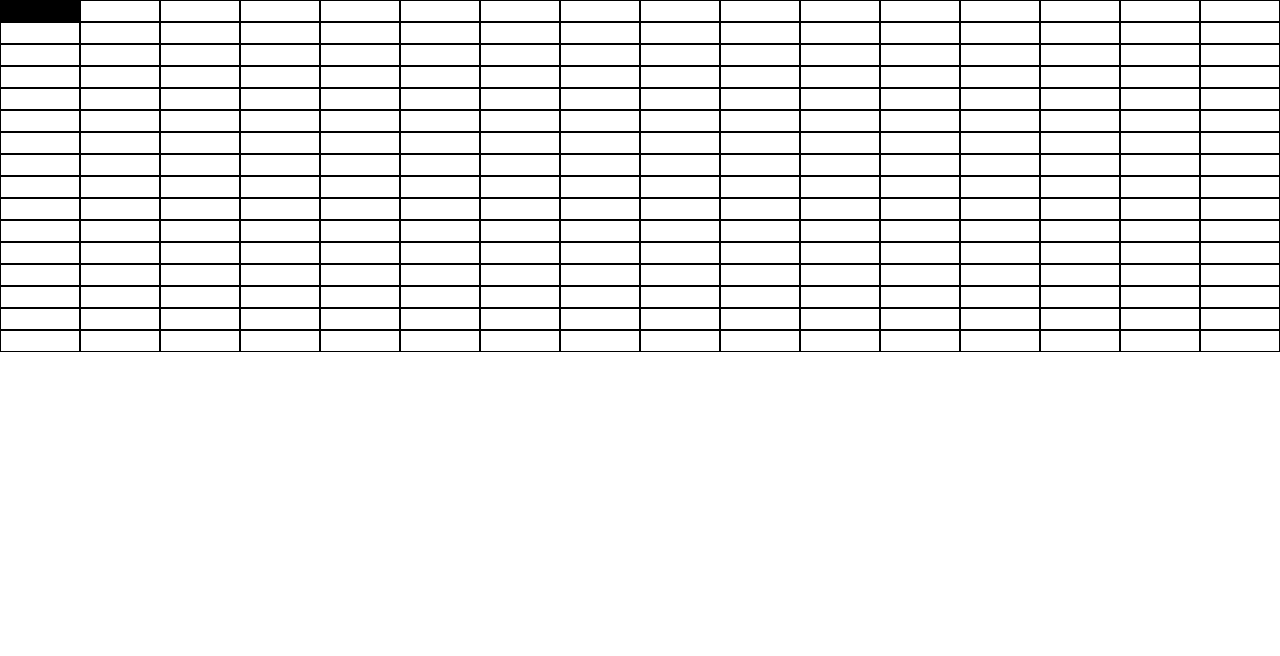
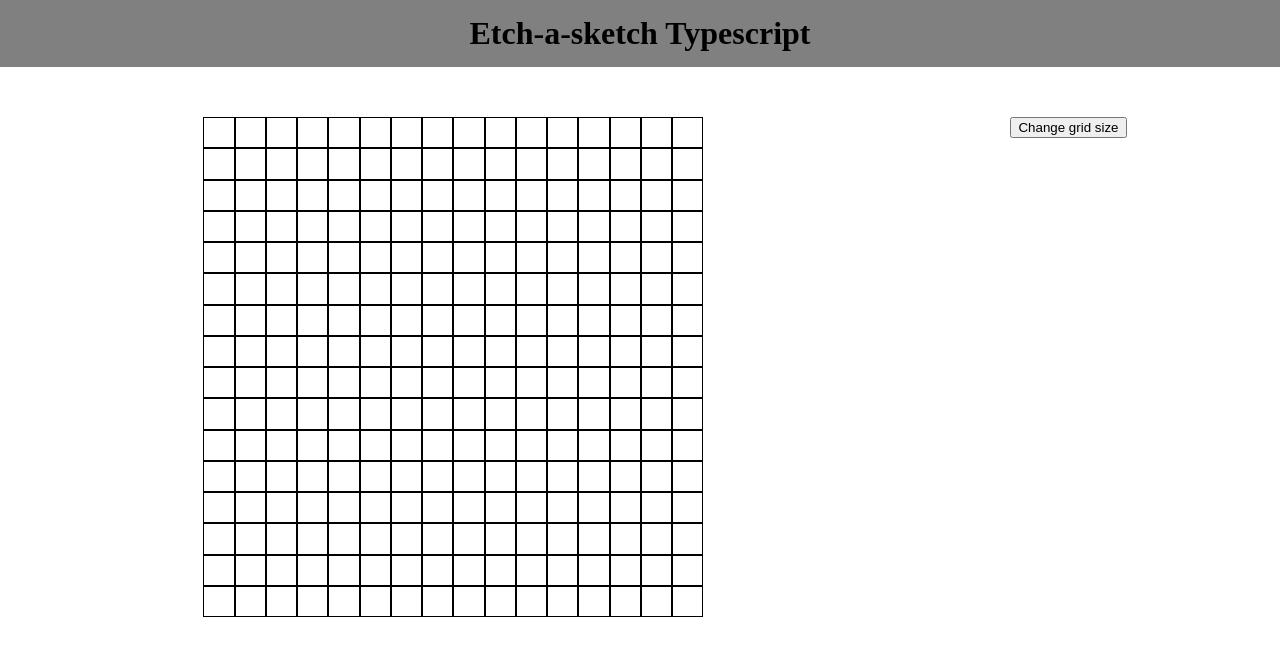
Before and after one commit to Tropienet/etch-sketch-ts, a website built with Vite: page index.html in a window 1280 px wide. Built offline with nearby package versions, Linux system fonts and the light colour scheme.

Commit message:
Added html to make the site look nicer and some css

```diff
--- a/index.html
+++ b/index.html
@@ -8,8 +8,15 @@
     <title>Etch-a-Sketch Typescript</title>
   </head>
   <body>
-    <div class="container">
-
+    <header>
+      <h1 class="site-name">Etch-a-sketch Typescript</h1>
+    </header>
+    <div class="etch-container">
+      <div class="grid-container">
+      </div>
+      <div class="button-container">
+        <button class="change-size-btn">Change grid size</button>
+      </div>
     </div>
     <script type="module" src="/src/main.ts"></script>
   </body>
--- a/src/main.ts
+++ b/src/main.ts
@@ -15,7 +15,7 @@ function createTile(container: Element | null ) {
 }
 
 function createGrid(gridSize: number) {
-  const container: any = document.querySelector(".container");
+  const container: any = document.querySelector(".grid-container");
   container!.style.gridTemplateColumns = `repeat(${gridSize}, 1fr)`
   container!.style.gridTemplateRows = `repeate(${gridSize}, 1fr)`
 
--- a/src/style.css
+++ b/src/style.css
@@ -8,8 +8,11 @@ body {
     height: 100vh;
 }
 
-.container {
+.grid-container {
     display: grid;
+    margin-left: 50px;
+    min-height: 500px;
+    min-width: 500px;
 }
 
 .tile {
@@ -20,3 +23,16 @@ body {
 .active {
     background-color: black;
 }
+
+.etch-container {
+    display: flex;
+    justify-content: space-around;
+    margin-top: 50px;
+}
+
+.site-name {
+    text-align: center;
+    padding: 15px;
+    background-color: grey;
+    margin: 0 0 15px;
+}
```
